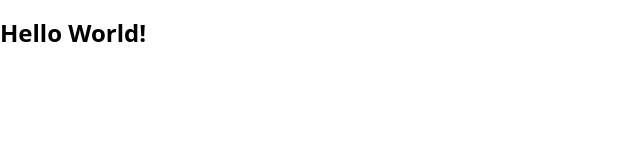
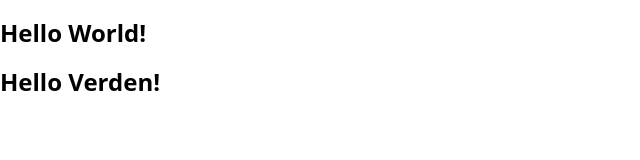
Before and after one commit to JulieKodehode/gloedev25_undervisning1, a website: page index.html in a window 1280 px wide. Shown: the whole page, without its empty margins (0-640 px from the left). Drawn offline with Linux system fonts and the light colour scheme.

Commit message:
Added a new h1

```diff
--- a/index.html
+++ b/index.html
@@ -12,5 +12,6 @@
   <!-- Body er kun for det som skal synes på selve nettsiden -->
   <body>
     <h1>Hello World!</h1>
+    <h1>Hello Verden!</h1>
   </body>
 </html>
```
Also changed, not shown: 1 other file.
